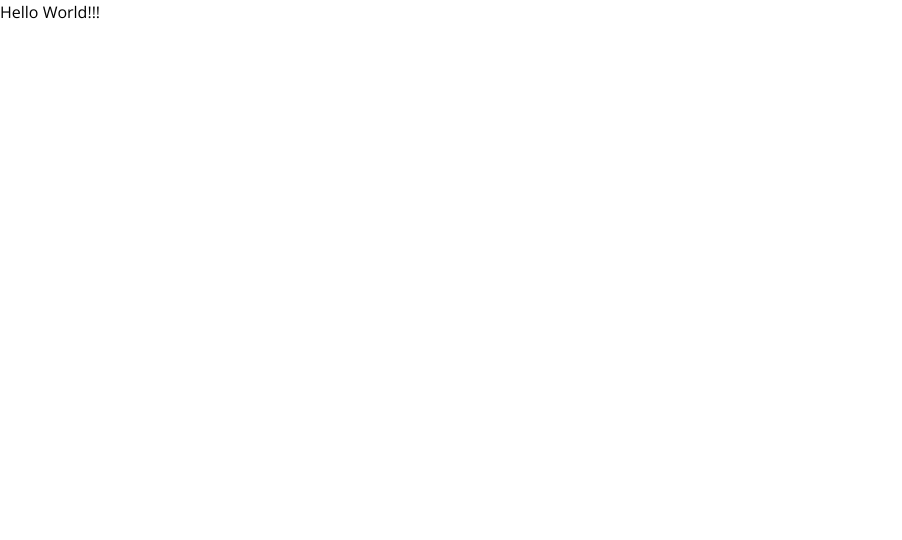
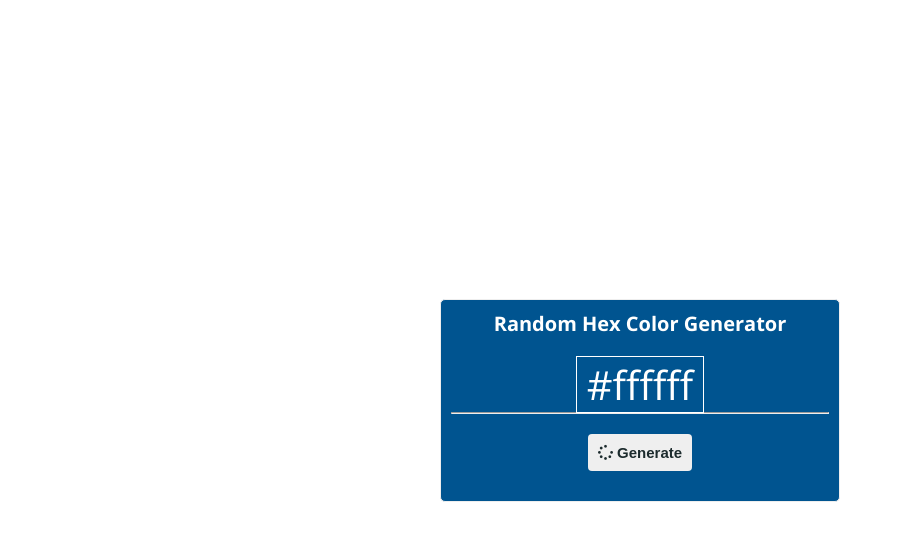
Before and after one commit to Hadi-bakhshi/Random-Hex-Color-Generator, a plain HTML site: page index.html in a window 1280 px wide. Shown: the whole page, without its empty margins (0-902 px from the left). Drawn offline with nearby package versions, Linux system fonts and the light colour scheme.

Commit message:
tags and styles added

```diff
--- a/index.html
+++ b/index.html
@@ -11,7 +11,19 @@
     <link rel="stylesheet" href="styles.css" />
   </head>
   <body>
-    <p>Hello World!!!</p>
+    <div class="container">
+      <div class="counter-div">
+        <h1>Random Hex Color Generator</h1>
+        <span class="count color">#ffffff</span>
+        <hr />
+        <div class="buttons">
+          <button class="reset generate">
+            <i class="fas fa-spinner"></i>
+            Generate
+          </button>
+        </div>
+      </div>
+    </div>
 
     <script src="script.js"></script>
   </body>
--- a/styles.css
+++ b/styles.css
@@ -38,4 +38,40 @@ img {
   max-width: 900px;
   margin: 0 auto;
   padding: 0 20px;
+  display: flex;
+  justify-content: center;
+  align-items: center;
+  height: 100vh;
 }
+
+.counter-div{
+  width: 40rem;
+  border: 1px solid var(--grey);
+  padding: 1rem;
+  background-color:var(--light-blue);
+  color: var(--white);
+  text-align: center;
+  border-radius: 5px;
+}
+
+.counter-div>*{
+  margin-bottom: 2rem;
+}
+
+.count{
+  font-size: 4rem;
+  border: 1px solid var(--white);
+  padding: 0 1rem;
+}
+
+.buttons button{
+  padding: 1rem;
+  margin: 0 1rem;
+  font-size: 1.5rem;
+  color: var(--black);
+  font-weight: 700;
+  border: none;
+  outline: none;
+  border-radius: 4px;
+  cursor: pointer;
+}
```
